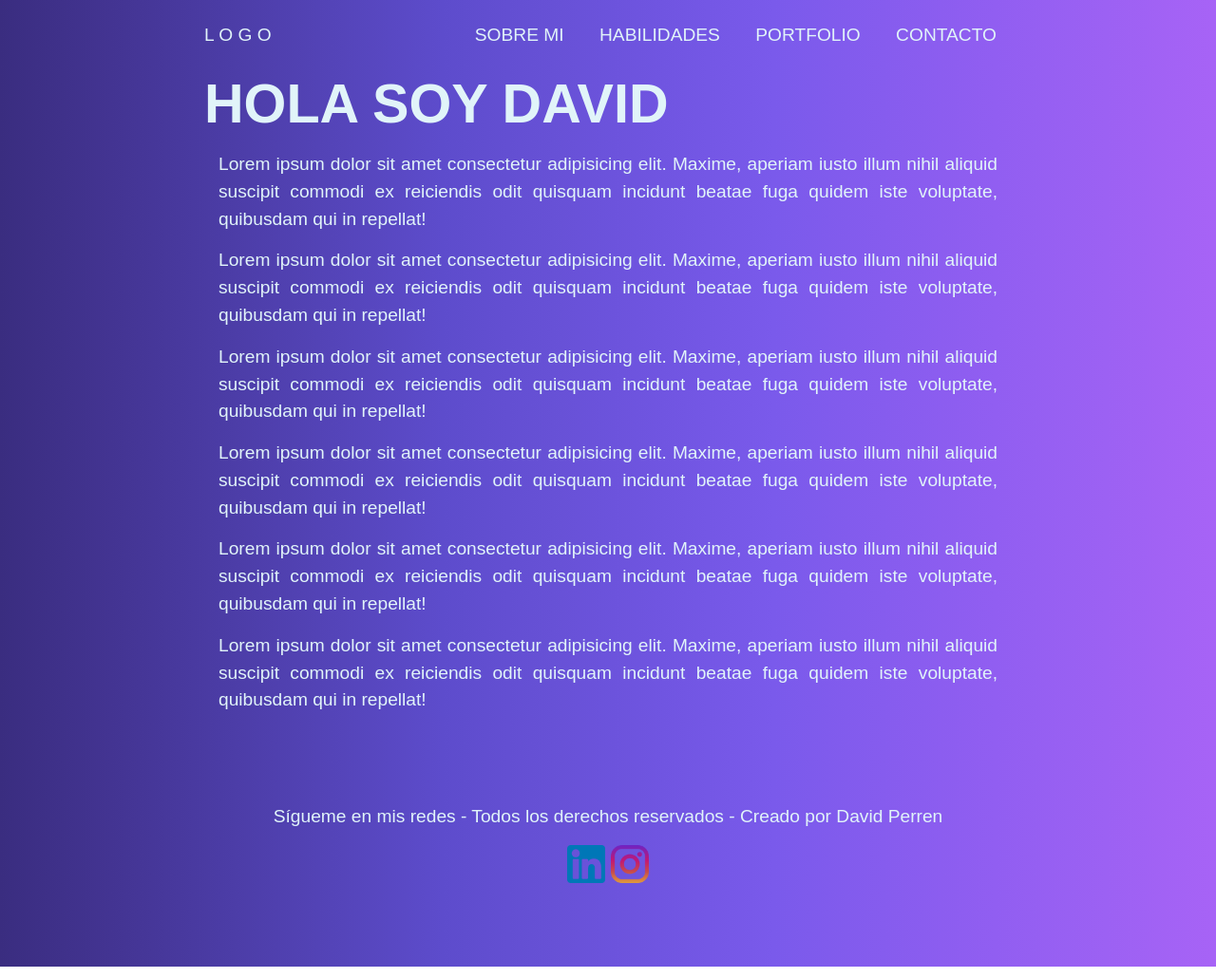
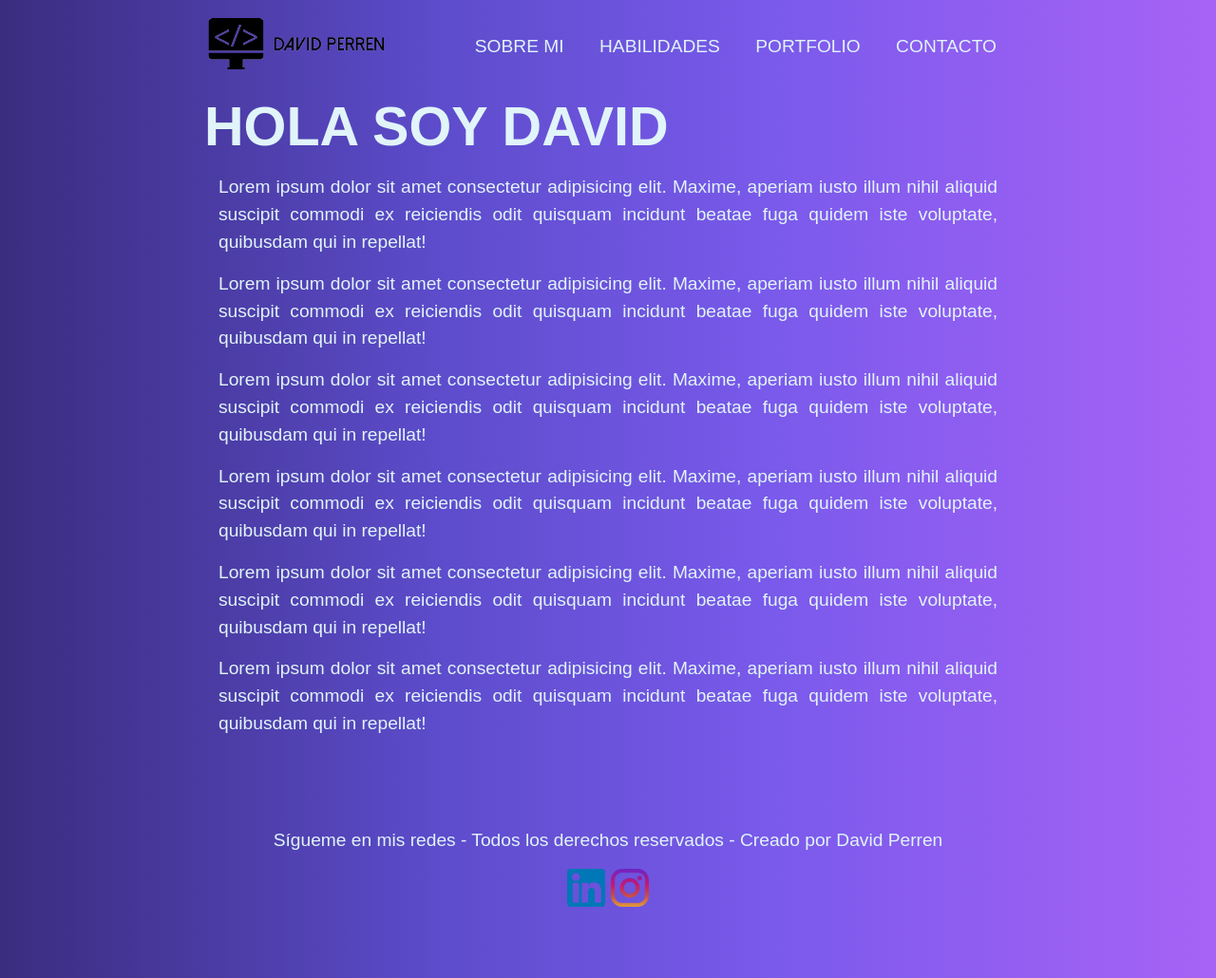
Before and after one commit to davidp05/Portfolio, a website: page index.html in a window 1280 px wide. Shown: the top 1030 px of the page at 95% size. Drawn offline with nearby package versions, Linux system fonts and the light colour scheme.

Commit message:
Se agregó el logo a todas las páginas

```diff
--- a/index.html
+++ b/index.html
@@ -16,7 +16,7 @@
 <body>
     <header class="header"> <!--Comienzo del header-->
         <div class="container logo-nav-container">
-            <a href="index.html" class="logo">L  O  G  O</a>
+            <a href="index.html" class="logo"><img src="Img/logo_extendido-removebg-preview.png" alt="logo"></a>
             <nav class="navigation">
                 <ul>
                     <li><a href="sobre_mi.html">SOBRE MI</a></li>
--- a/sass/views/_contacto.scss
+++ b/sass/views/_contacto.scss
@@ -1,5 +1,9 @@
 /* Inicio - Pagina contacto */
 /* Inicio - Formulario */
+
+.logo {
+    max-width: 10em;
+}
 
 .contact-form {
     form {
--- a/sass/views/_habilidades.scss
+++ b/sass/views/_habilidades.scss
@@ -1,3 +1,6 @@
 .program {
     max-width: 150px;
 }
+.logo {
+    max-width: 10em;
+}
--- a/sass/views/_home.scss
+++ b/sass/views/_home.scss
@@ -0,0 +1,3 @@
+.logo {
+    max-width: 10em;
+}
--- a/sass/views/_portfolio.scss
+++ b/sass/views/_portfolio.scss
@@ -0,0 +1,3 @@
+.logo {
+    max-width: 10em;
+}
--- a/sass/views/_sobre_mi.scss
+++ b/sass/views/_sobre_mi.scss
@@ -0,0 +1,3 @@
+.logo {
+    max-width: 10em;
+}
```
Also changed, not shown: contacto.html (+1 -1 lines), habilidades.html (+1 -1 lines), portfolio.html (+1 -1 lines), sobre_mi.html (+1 -1 lines), Img/logo_circulo-removebg-preview.png (added), Img/logo_extendido-removebg-preview.png (added), css/main.css.
